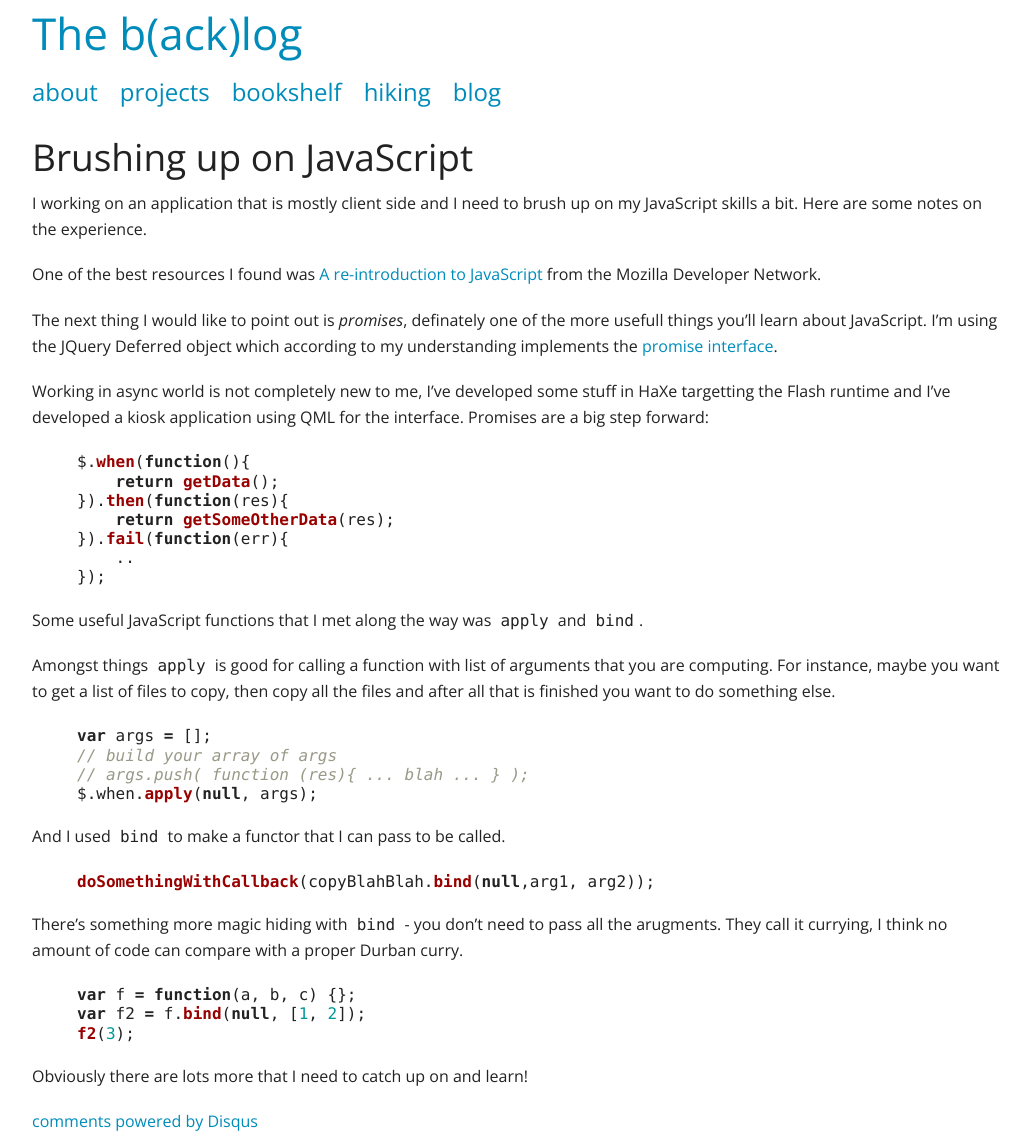
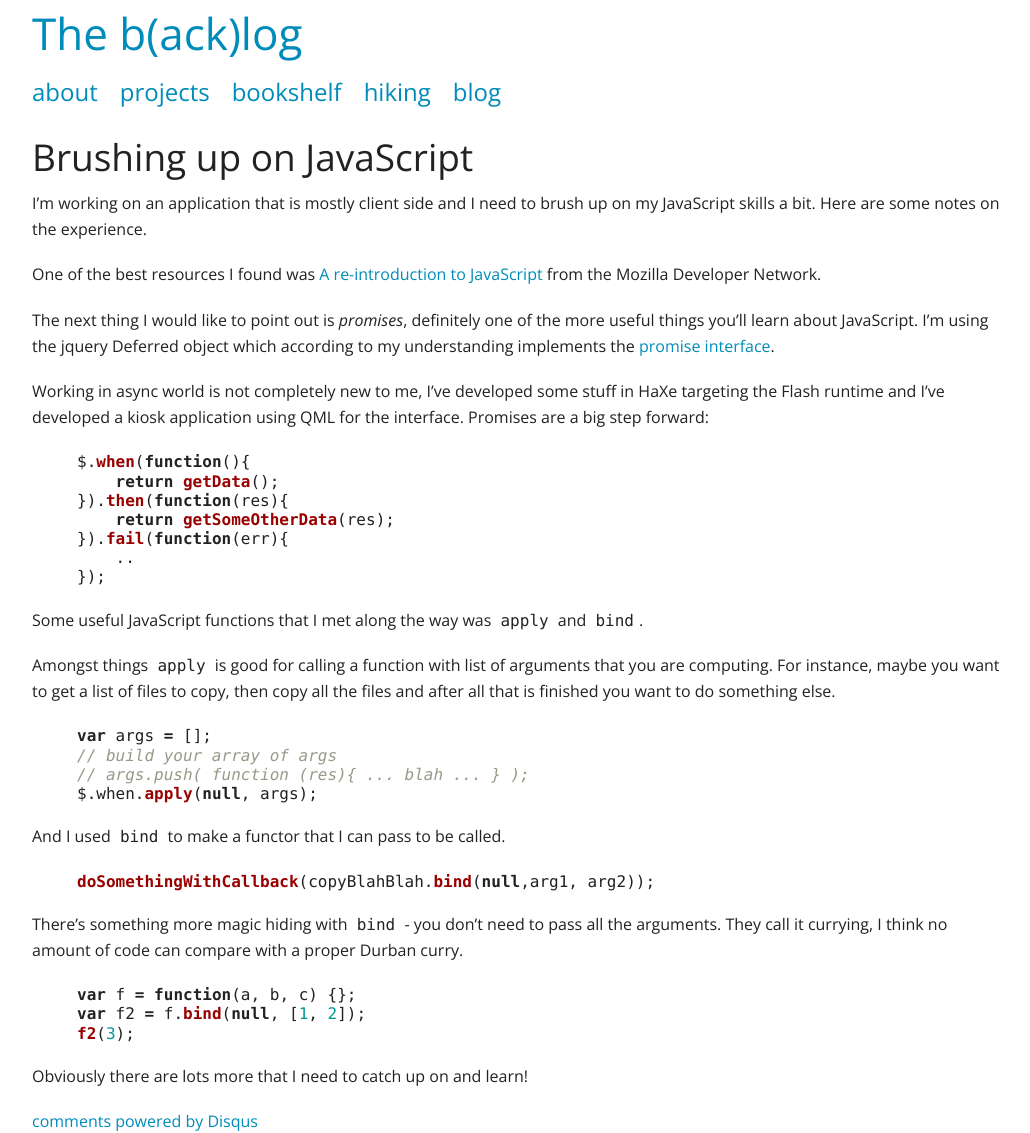
Before and after one commit to dirkcuys/thebacklog, a Jekyll site: the page built from _posts/2014-06-20-brushing-up-on-js.markdown, in a window 1280 px wide. Shown: the whole page, without its empty margins (123-1153 px from the left). Built offline with Jekyll 4.4.1, drawn with Linux system fonts in a browser that asks for light colours; nearby versions of some CDN libraries; comment, search, counter and statistics services are not loaded.

Commit message:
Fix spelling

```diff
--- a/_posts/2014-06-20-brushing-up-on-js.markdown
+++ b/_posts/2014-06-20-brushing-up-on-js.markdown
@@ -2,13 +2,13 @@
 title: Brushing up on JavaScript
 layout: post
 ---
-I working on an application that is mostly client side and I need to brush up on my JavaScript skills a bit. Here are some notes on the experience.
+I'm working on an application that is mostly client side and I need to brush up on my JavaScript skills a bit. Here are some notes on the experience.
 
 One of the best resources I found was [A re-introduction to JavaScript](https://developer.mozilla.org/en-US/docs/Web/JavaScript/A_re-introduction_to_JavaScript) from the Mozilla Developer Network.
 
-The next thing I would like to point out is *promises*, definately one of the more usefull things you'll learn about JavaScript. I'm using the JQuery Deferred object which according to my understanding implements the [promise interface](http://promises-aplus.github.io/promises-spec/).
+The next thing I would like to point out is *promises*, definitely one of the more useful things you'll learn about JavaScript. I'm using the jquery Deferred object which according to my understanding implements the [promise interface](http://promises-aplus.github.io/promises-spec/).
 
-Working in async world is not completely new to me, I've developed some stuff in HaXe targetting the Flash runtime and I've developed a kiosk application using QML for the interface. Promises are a big step forward:
+Working in async world is not completely new to me, I've developed some stuff in HaXe targeting the Flash runtime and I've developed a kiosk application using QML for the interface. Promises are a big step forward:
 
 {% highlight JavaScript %}
 $.when(function(){
@@ -37,7 +37,7 @@
 doSomethingWithCallback(copyBlahBlah.bind(null,arg1, arg2));
 {% endhighlight %}
 
-There's something more magic hiding with `bind` - you don't need to pass all the arugments. They call it currying, I think no amount of code can compare with a proper Durban curry.
+There's something more magic hiding with `bind` - you don't need to pass all the arguments. They call it currying, I think no amount of code can compare with a proper Durban curry.
 
 {% highlight JavaScript %}
 var f = function(a, b, c) {};
```
